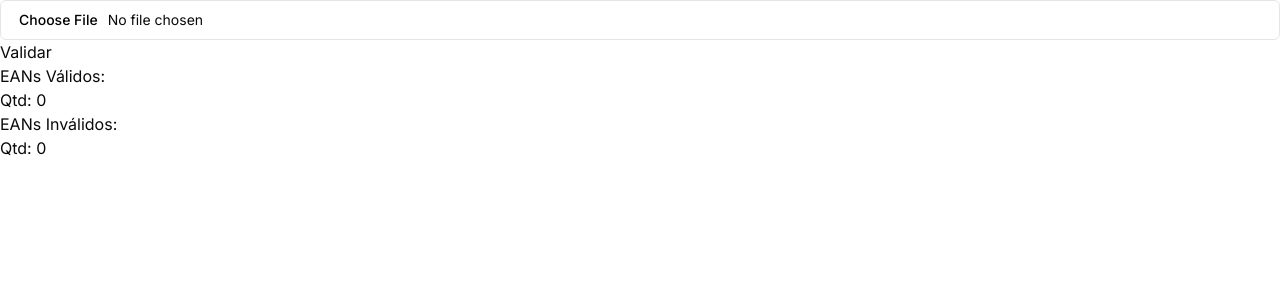
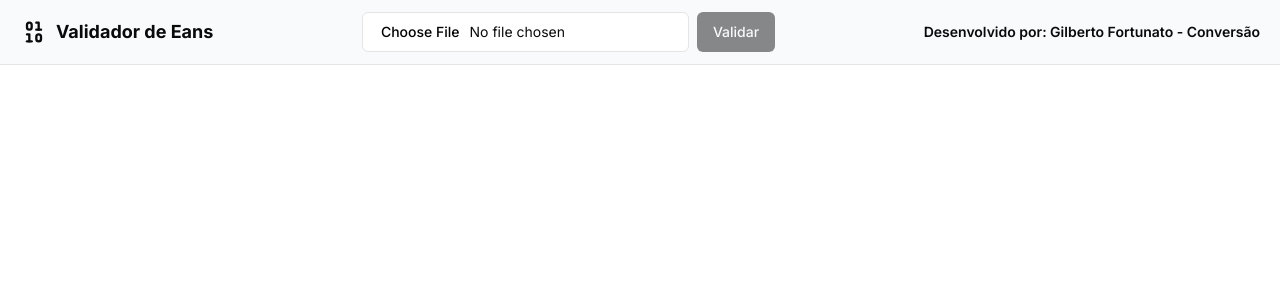
Before and after one commit to xuniorss/ean-validator, a Next.js app: page / in a window 1280 px wide. Shown: the top 300 px of the page. Built offline with nearby package versions, Linux system fonts and the light colour scheme.

Commit message:
style: Ajustando layout de exibicao

```diff
--- a/package.json
+++ b/package.json
@@ -10,6 +10,7 @@
 	},
 	"dependencies": {
 		"@form-validation/validator-ean": "^2.4.0",
+		"@radix-ui/react-slot": "^1.0.2",
 		"@types/node": "20.5.6",
 		"@types/react": "18.2.21",
 		"@types/react-dom": "18.2.7",
--- a/src/app/layout.tsx
+++ b/src/app/layout.tsx
@@ -1,5 +1,3 @@
-import { cn } from '@/lib/utils'
-
 import './globals.css'
 
 import type { Metadata } from 'next'
@@ -9,14 +7,14 @@ import { ReactNode } from 'react'
 const inter = Inter({ subsets: ['latin'] })
 
 export const metadata: Metadata = {
-	title: 'Create Next App',
-	description: 'Generated by create next app',
+	title: 'Validador de EANS',
+	description: 'Leia um arquivo de texto e valide os eans contidos nele.',
 }
 
 export default function RootLayout({ children }: { children: ReactNode }) {
 	return (
 		<html lang="pt-BR">
-			<body className={cn('antialiased', inter.className)}>{children}</body>
+			<body className={inter.className}>{children}</body>
 		</html>
 	)
 }
--- a/src/app/page.tsx
+++ b/src/app/page.tsx
@@ -1,7 +1,10 @@
 'use client'
 
+import { Button } from '@/components/ui/button'
 import { Input } from '@/components/ui/input'
 import { eanValidator } from '@/utils/ean-validate'
+import { Binary } from 'lucide-react'
+
 import { ChangeEvent, useCallback, useState } from 'react'
 
 type EansTypes = {
@@ -13,15 +16,16 @@ export default function Home() {
 	const [fileContent, setFileContent] = useState<string | null>(null)
 	const [validEANs, setValidEANs] = useState<EansTypes[]>([])
 	const [invalidEANs, setInvalidEANs] = useState<EansTypes[]>([])
-
-	// 1 - 8 codigo produto
-	// 9 - 21 cod ean
+	const [isLoading, setIsLoading] = useState(false)
+	const [file, setFile] = useState<File | null>(null)
 
 	const handleFileChange = useCallback(
 		(event: ChangeEvent<HTMLInputElement>) => {
 			const selectedFile = event.target.files?.[0]
 
 			if (!selectedFile) return
+
+			setFile(selectedFile)
 
 			const fileReader = new FileReader()
 			fileReader.onload = (e) => {
@@ -34,58 +38,87 @@ export default function Home() {
 		[],
 	)
 
-	const onValidate = useCallback((value: string) => {
-		return eanValidator(value)
-	}, [])
-
-	const validateEan = useCallback(() => {
+	const onValidate = useCallback(() => {
 		if (fileContent) {
 			const lines = fileContent.split('\n')
 			const validEANsArray: EansTypes[] = []
 			const invalidEANsArray: EansTypes[] = []
 
-			lines.forEach((line, idx) => {
+			lines.forEach((line) => {
 				const [codProduto, ean] = line.split('**')
-				if (onValidate(ean)) validEANsArray.push({ codProduto, ean })
+				if (eanValidator(ean)) validEANsArray.push({ codProduto, ean })
 				else invalidEANsArray.push({ codProduto, ean })
 			})
 
 			setValidEANs(validEANsArray)
 			setInvalidEANs(invalidEANsArray)
 		}
-	}, [fileContent, onValidate])
+	}, [fileContent])
 
 	return (
+		<section className="flex h-full w-full flex-col">
+			<header className="fixed top-0 flex w-full items-center justify-center border-b bg-slate-50 px-5 py-3 lg:justify-between">
+				<span className="hidden items-center gap-x-2 lg:flex">
+					<Binary className="h-7 w-7" />
+					<h1 className="text-lg font-bold">Validador de Eans</h1>
+				</span>
+
+				<div className="flex items-center gap-x-2">
+					<Input
+						type="file"
+						accept=".txt"
+						onChange={handleFileChange}
+						className="col-span-1 lg:col-span-2"
+					/>
+					<Button
+						className="col-span-1 select-none"
+						onClick={onValidate}
+						disabled={!file}
+					>
+						Validar
+					</Button>
+				</div>
+
+				<h2 className="hidden text-sm font-semibold lg:inline-flex">
+					Desenvolvido por: Gilberto Fortunato - Conversão
+				</h2>
+			</header>
+
+			<article className="flex h-full w-full flex-col items-center pt-20">
+				<section className="grid h-full w-full max-w-screen-lg grid-cols-1 lg:grid-cols-2">
 					<div>
-			<Input type="file" accept=".txt" onChange={handleFileChange} />
-			<button type="button" onClick={validateEan}>
-				Validar
-			</button>
-			<div>
-				<h2>EANs Válidos:</h2>
+						{validEANs.length > 0 && (
+							<div className="flex h-full flex-col">
+								<h3>EANs Válidos: {validEANs.length}</h3>
 								<ul>
-					<p>Qtd: {validEANs.length}</p>
-					{validEANs.map((ean, index) => (
-						<li key={index}>
-							<strong>Código do Produto:</strong> {ean.codProduto},{' '}
-							<strong>EAN:</strong> {ean.ean}
+									{validEANs.map((ean, idx) => (
+										<li key={idx}>
+											<strong>COD_PRODUTO:</strong> {ean.codProduto}
+											<strong>COD_EAN:</strong> {ean.ean}
 										</li>
 									))}
 								</ul>
 							</div>
+						)}
+					</div>
 
 					<div>
-				<h2>EANs Inválidos:</h2>
+						{invalidEANs.length > 0 && (
+							<div className="flex h-full flex-col">
+								<h3>EANs Inválidos: {invalidEANs.length}</h3>
 								<ul>
-					<p>Qtd: {invalidEANs.length}</p>
-					{invalidEANs.map((ean, index) => (
-						<li key={index}>
-							<strong>Código do Produto:</strong> {ean.codProduto},{' '}
-							<strong>EAN:</strong> {ean.ean}
+									{invalidEANs.map((ean, idx) => (
+										<li key={idx}>
+											<strong>COD_PRODUTO:</strong> {ean.codProduto}
+											<strong>COD_EAN:</strong> {ean.ean}
 										</li>
 									))}
 								</ul>
 							</div>
+						)}
 					</div>
+				</section>
+			</article>
+		</section>
 	)
 }
--- /dev/null
+++ b/src/components/ui/button.tsx
@@ -0,0 +1,56 @@
+import * as React from "react"
+import { Slot } from "@radix-ui/react-slot"
+import { cva, type VariantProps } from "class-variance-authority"
+
+import { cn } from "@/lib/utils"
+
+const buttonVariants = cva(
+  "inline-flex items-center justify-center rounded-md text-sm font-medium ring-offset-background transition-colors focus-visible:outline-none focus-visible:ring-2 focus-visible:ring-ring focus-visible:ring-offset-2 disabled:pointer-events-none disabled:opacity-50",
+  {
+    variants: {
+      variant: {
+        default: "bg-primary text-primary-foreground hover:bg-primary/90",
+        destructive:
+          "bg-destructive text-destructive-foreground hover:bg-destructive/90",
+        outline:
+          "border border-input bg-background hover:bg-accent hover:text-accent-foreground",
+        secondary:
+          "bg-secondary text-secondary-foreground hover:bg-secondary/80",
+        ghost: "hover:bg-accent hover:text-accent-foreground",
+        link: "text-primary underline-offset-4 hover:underline",
+      },
+      size: {
+        default: "h-10 px-4 py-2",
+        sm: "h-9 rounded-md px-3",
+        lg: "h-11 rounded-md px-8",
+        icon: "h-10 w-10",
+      },
+    },
+    defaultVariants: {
+      variant: "default",
+      size: "default",
+    },
+  }
+)
+
+export interface ButtonProps
+  extends React.ButtonHTMLAttributes<HTMLButtonElement>,
+    VariantProps<typeof buttonVariants> {
+  asChild?: boolean
+}
+
+const Button = React.forwardRef<HTMLButtonElement, ButtonProps>(
+  ({ className, variant, size, asChild = false, ...props }, ref) => {
+    const Comp = asChild ? Slot : "button"
+    return (
+      <Comp
+        className={cn(buttonVariants({ variant, size, className }))}
+        ref={ref}
+        {...props}
+      />
+    )
+  }
+)
+Button.displayName = "Button"
+
+export { Button, buttonVariants }
--- a/src/utils/ean-validate.ts
+++ b/src/utils/ean-validate.ts
@@ -1,36 +1,5 @@
-const strPad = (
-	input: string,
-	length: number,
-	padChar: string,
-	padType: string,
-): string => {
-	if (input.length >= length) return input
-
-	const diff = length - input.length
-	const pad = padChar.repeat(diff)
-
-	if (padType === 'L') return pad + input
-
-	return input + pad
-}
-
-const generateDigEan = (cod: string, num: number): string => {
-	let tot1 = 0
-	let tot2 = 0
-	let tot3 = 0
-	let codRef = strPad(cod, num - 1, '0', 'L')
-
-	for (let i = 0; i < num - 1; i++) {
-		if (i % 2 === 0) tot1 += parseInt(codRef[i])
-		else tot2 += parseInt(codRef[i])
-	}
-
-	tot2 *= 3
-	tot3 = tot1 + tot2
-
-	let dig = Math.ceil(tot3 / 10) * 10 - tot3
-	return dig.toString()
-}
+import { generateDigEan } from './generate-digit-ean'
+import { strPad } from './str-pad'
 
 export const eanValidator = (ean: string): boolean => {
 	ean = ean.trim()
--- /dev/null
+++ b/src/utils/generate-digit-ean.ts
@@ -0,0 +1,19 @@
+import { strPad } from './str-pad'
+
+export const generateDigEan = (cod: string, num: number): string => {
+	let tot1 = 0
+	let tot2 = 0
+	let tot3 = 0
+	let codRef = strPad(cod, num - 1, '0', 'L')
+
+	for (let i = 0; i < num - 1; i++) {
+		if (i % 2 === 0) tot1 += parseInt(codRef[i])
+		else tot2 += parseInt(codRef[i])
+	}
+
+	tot2 *= 3
+	tot3 = tot1 + tot2
+
+	let dig = Math.ceil(tot3 / 10) * 10 - tot3
+	return dig.toString()
+}
--- /dev/null
+++ b/src/utils/str-pad.ts
@@ -0,0 +1,15 @@
+export const strPad = (
+	input: string,
+	length: number,
+	padChar: string,
+	padType: string,
+): string => {
+	if (input.length >= length) return input
+
+	const diff = length - input.length
+	const pad = padChar.repeat(diff)
+
+	if (padType === 'L') return pad + input
+
+	return input + pad
+}
```
Also changed, not shown: 1 other file (tests, documents, lock files or other folders). Lines whose indentation alone changed are shown as unchanged.
